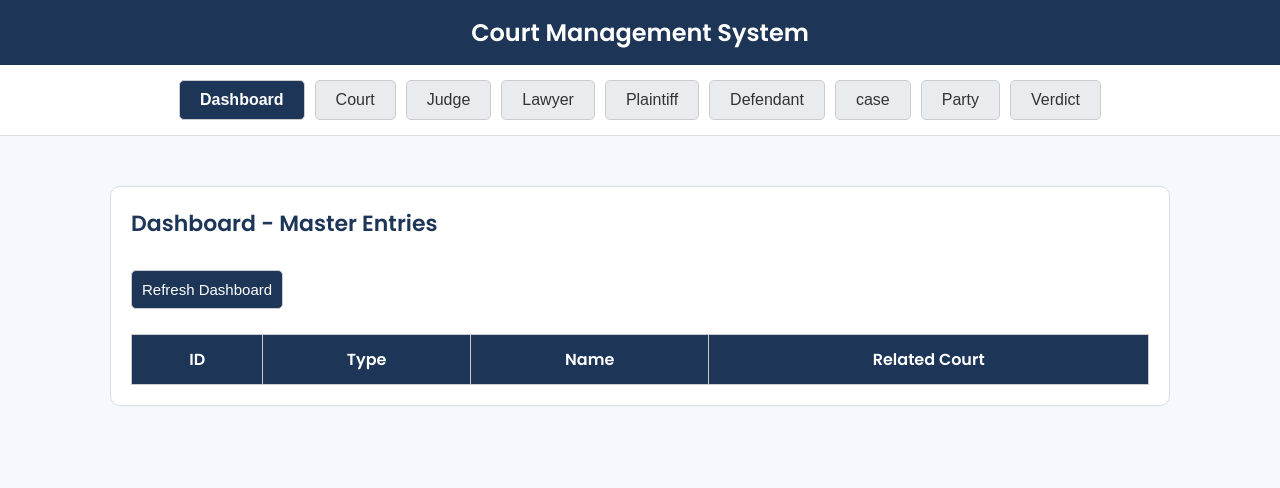
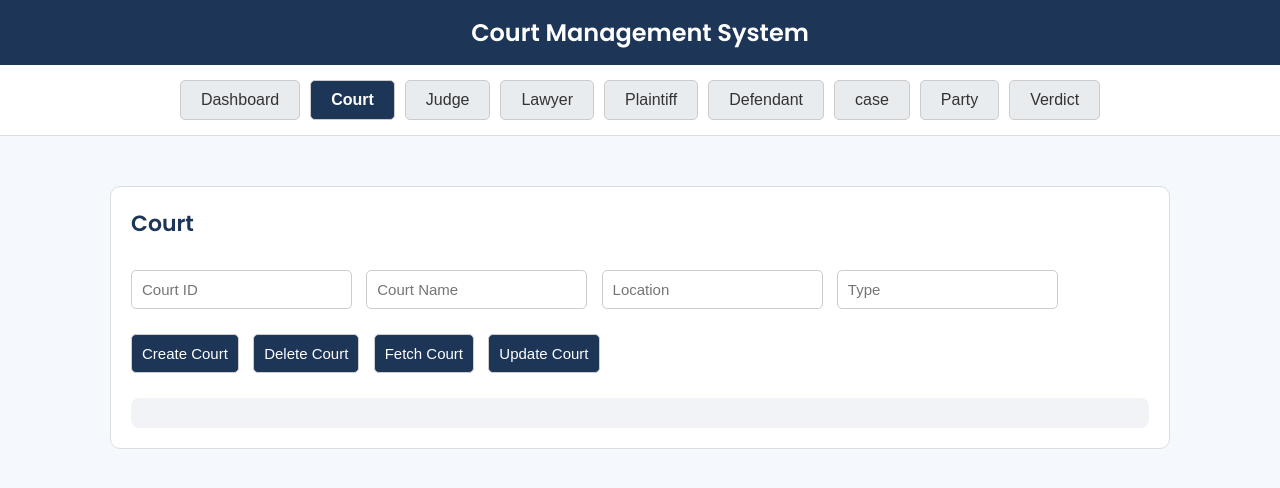
Before and after one commit to supersam300/restfull-api-dbms-courtDB-project, a website: page public/frontend.html in a window 1280 px wide. Both pictures are taken after a click on the button "Court". Drawn offline with Linux system fonts and the light colour scheme.

Commit message:
Update frontend.html

```diff
--- a/public/frontend.html
+++ b/public/frontend.html
@@ -555,6 +555,18 @@ async function deleteVerdict() {
   if (!res.ok) throw new Error('Failed to delete verdict');
   document.getElementById('verdictRes').textContent = 'Verdict deleted successfully!';
 }
+
+   // Open Tabs
+  function openTab(tabName) {
+    const tabs = document.querySelectorAll('.tab-content');
+    const buttons = document.querySelectorAll('.tab-button');
+
+    tabs.forEach(tab => tab.classList.remove('active'));
+    buttons.forEach(button => button.classList.remove('active'));
+
+    document.getElementById(tabName).classList.add('active');
+    event.target.classList.add('active');
+  }
 </script>
 </body>
 </html>
```
